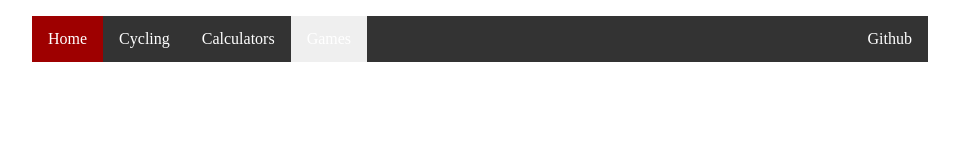
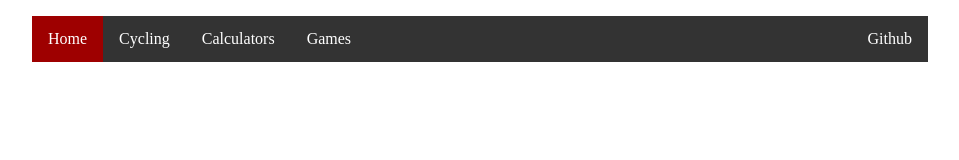
Before and after one commit to austinbrown99/HTML-CSS-JS-Basics, a plain HTML site: page index.html in a window 1280 px wide. Shown: the whole page, without its empty margins (160-1119 px from the left). Drawn offline with Linux system fonts and the light colour scheme.

Commit message:
Fix drop down menu background color

```diff
--- a/navbar.css
+++ b/navbar.css
@@ -13,10 +13,12 @@ ul {
   background-color: #333;
 }
 
+/* Button */
 li {
   float: left;
 }
 
+/* Button Text */
 li a {
   display: block;
   color: white;
@@ -25,6 +27,7 @@ li a {
   text-decoration: none;
 }
 
+/* Button Hover */
 li a:hover:not(.active), .dropdown:hover .dropbtn {
   background-color: #111;
 }
@@ -42,19 +45,21 @@ ul.topnav li.github {
   overflow: hidden;
 }
 
+/* Dropdown Text */
 .dropdown .dropbtn {
   font-size: 16px;
   border: none;
   outline: none;
   color: white;
   padding: 14px 16px;
-  /* background-color: inherit; */
+  background-color: inherit;
   font-family: inherit;
   /* Important for vertical align on mobile phones */
   margin: 0;
   /* Important for vertical align on mobile phones */
 }
 
+/* Dropdown menu */
 .dropdown-content {
   display: none;
   position: absolute;
@@ -64,6 +69,7 @@ ul.topnav li.github {
   z-index: 1;
 }
 
+/* Dropdown menu text */
 .dropdown-content a {
   float: none;
   color: black;
```
